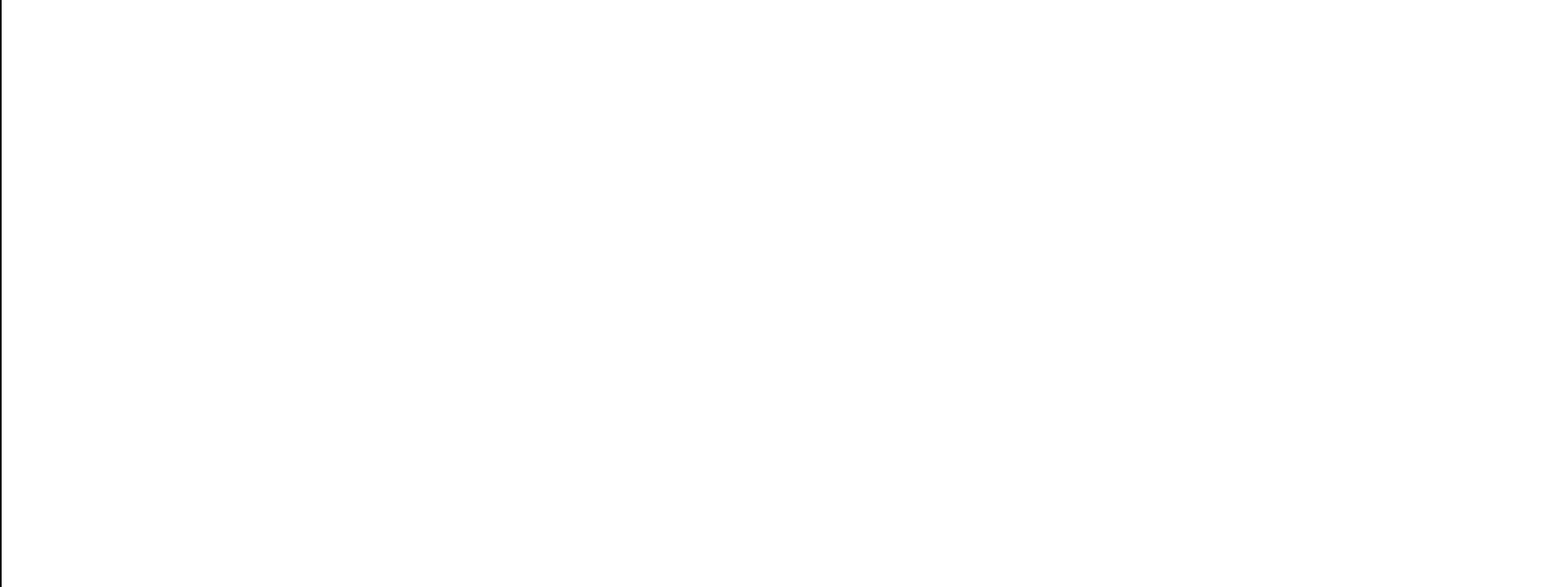
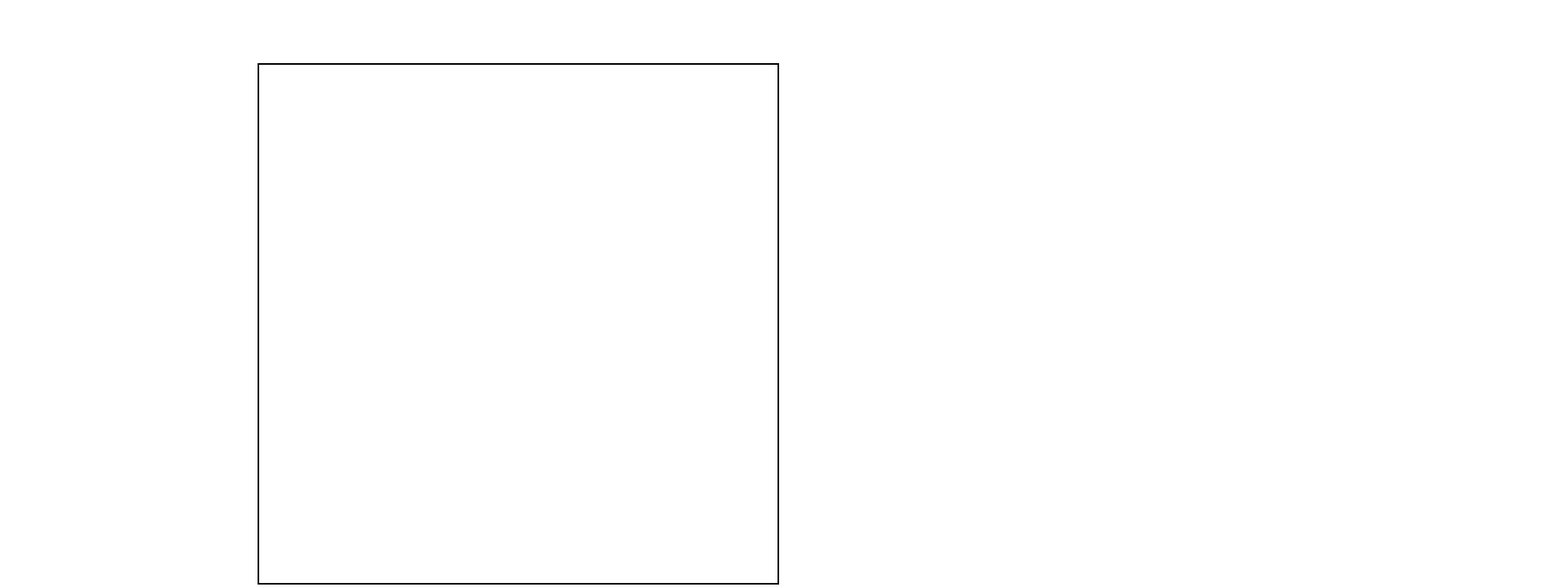
Before and after one commit to Phillip-Miret/ICS4U-ISP, a plain HTML site: page index.html in a window 1280 px wide. Shown: the top 725 px of the page at 81% size, 1920 px wide, since content can reach past the window. Drawn offline with Linux system fonts and the light colour scheme; animation ran at ten frames a second.

Commit message:
made an actual fluid sim, but it glitches out

```diff
--- /dev/null
+++ b/fluid.js
@@ -0,0 +1,227 @@
+const N = 64;
+const scale = 10;
+const iterations = 4;
+
+function IX (x, y){
+    return x + (y * N);
+}
+
+class fluid {
+
+    constructor( dt, diffusion, viscosity){
+        this.size = N
+        this.dt = dt;
+        this.diff = diffusion;
+        this.visc = viscosity;
+
+        this.s = new Array(N*N).fill(0);
+        this.density = new Array(N*N).fill(0);
+
+
+
+        this.Vx = new Array(N*N).fill(0);
+        this.Vy = new Array(N*N).fill(0);
+
+        this.Vx0 = new Array(N*N).fill(0);
+        this.Vy0 = new Array(N*N).fill(0);
+    }
+
+    addDensity(x, y, amount){
+        let index = IX(x,y);
+        console.log(index);
+
+        this.density[index] += amount;
+    }
+
+    addVelocity(x, y, amountX, amountY){
+        let index = IX(x,y);
+        this.Vx[index] += amountX;
+        this.Vy[index] += amountY;
+
+    }
+
+    displayDensity(){
+        for(let i = 0; i < N; i++){
+            for(let j = 0; j < N; j++){
+                let x = i*scale;
+                let y = j*scale;
+                let d = this.density[IX(i, j)];
+
+                ctx.beginPath();
+               ctx.globalAlpha = d;
+                ctx.rect(x, y, scale, scale);
+                ctx.fill();
+                ctx.closePath();
+            }
+        }
+    }
+
+    diffuse(b, xArr, x0Arr, diff, dt){
+        let a = dt * diff * (N - 2) * (N - 2);
+        this.lin_solve(b, xArr, x0Arr, a, 1 + 6 * a);
+
+    }
+    project(velocXArr, velocYArr, pArr, divArr){
+
+        for (let j = 1; j < N - 1; j++) {
+            for (let i = 1; i < N - 1; i++) {
+                divArr[IX(i, j)] = -0.5*( // there was an f here
+                         velocXArr[IX(i+1, j )]
+                        -velocXArr[IX(i-1, j )]
+                        +velocYArr[IX(i  , j+1)]
+                        -velocYArr[IX(i  , j-1 )]
+
+                    )/N;
+                pArr[IX(i, j)] = 0;
+            }
+        }
+
+    this.set_bnd(0, divArr);
+    this.set_bnd(0, pArr);
+    this.lin_solve(0, pArr, divArr, 1, 6);
+
+        for (let j = 1; j < N - 1; j++) {
+            for (let i = 1; i < N - 1; i++) {
+                velocXArr[IX(i, j)] -= 0.5 * (  pArr[IX(i+1, j)]
+                                                -pArr[IX(i-1, j)]) * N;
+                velocYArr[IX(i, j)] -= 0.5 * (  pArr[IX(i, j+1)]
+                                                -pArr[IX(i, j-1)]) * N;
+
+        }
+    }
+    this.set_bnd(1, velocXArr);
+    this.set_bnd(2, velocYArr);
+
+}
+advect(b, dArr, d0Arr,  velocXArr, velocYArr, dt)
+{
+    let i0, i1, j0, j1;
+
+    let dtx = dt * (N - 2);
+    let dty = dt * (N - 2);
+
+
+    let s0, s1, t0, t1;
+    let tmp1, tmp2, x, y;
+
+    let Nfloat = N;
+    let ifloat, jfloat;
+    let i, j;
+
+
+        for(j = 1, jfloat = 1; j < N - 1; j++, jfloat++) {
+            for(i = 1, ifloat = 1; i < N - 1; i++, ifloat++) {
+                tmp1 = dtx * velocXArr[IX(i, j)];
+                tmp2 = dty * velocYArr[IX(i, j)];
+
+                x    = ifloat - tmp1;
+                y    = jfloat - tmp2;
+
+
+                if(x < 0.5) x = 0.5;
+                if(x > Nfloat + 0.5) x = Nfloat + 0.5;
+                i0 = Math.floor(x);
+                i1 = i0 + 1.0;
+                if(y < 0.5) y = 0.5;
+                if(y > Nfloat + 0.5) y = Nfloat + 0.5;
+                j0 = Math.floor(y);
+                j1 = j0 + 1.0;
+
+                s1 = x - i0;
+                s0 = 1.0 - s1;
+                t1 = y - j0;
+                t0 = 1.0 - t1;
+
+
+                let i0i = i0;
+                let i1i = i1;
+                let j0i = j0;
+                let j1i = j1;
+
+
+                dArr[IX(i, j)] =
+
+                    s0 * ( t0 *  d0Arr[IX(i0i, j0i)] + t1 *  d0Arr[IX(i0i, j1i)]) +
+                   s1 * ( t0 *  d0Arr[IX(i1i, j0i)] +  t1 *  d0Arr[IX(i1i, j1i)]);
+            }
+        }
+
+        this.set_bnd(b, dArr);
+}
+
+lin_solve(b, x, x0, a, c){
+   let cRecip = 1.0 / c;
+    for (let k = 0; k < iterations; k++) {
+        for (let j = 1; j < N - 1; j++) {
+            for (let i = 1; i < N - 1; i++) {
+                x[IX(i, j)] =
+                    (x0[IX(i, j)]
+                        + a*(x[IX(i+1, j )]
+                                +x[IX(i-1, j)]
+                                +x[IX(i  , j+1)]
+                                +x[IX(i  , j-1)]
+
+                         )) * cRecip;
+                }
+            }
+
+            this.set_bnd(b, x);
+    }
+}
+
+
+set_bnd(b, xArr){
+
+        for(let i = 1; i < N - 1; i++) {
+            xArr[IX(i, 0 )] = b == 2 ? -xArr[IX(i, 1 )] : xArr[IX(i, 1 )];
+            xArr[IX(i, N-1)] = b == 2 ? -xArr[IX(i, N-2)] : xArr[IX(i, N-2)];
+        }
+
+
+        for(let j = 1; j < N - 1; j++) {
+            xArr[IX(0  , j)] = b == 1 ? -xArr[IX(1  , j)] : xArr[IX(1  , j)];
+            xArr[IX(N-1, j)] = b == 1 ? -xArr[IX(N-2, j)] : xArr[IX(N-2, j)];
+        }
+
+
+    xArr[IX(0, 0)]       = 0.5 * (xArr[IX(1, 0)]
+                                  + xArr[IX(0, 1)]);
+
+    xArr[IX(0, N-1)]     = 0.5 * (xArr[IX(1, N-1)]
+                                  + xArr[IX(0, N-2)]);
+
+    xArr[IX(N-1, 0)]     = 0.5 * (xArr[IX(N-2, 0)]
+                                  + xArr[IX(N-1, 1)]);
+
+    xArr[IX(N-1, N-1)]   = 0.5 * (xArr[IX(N-2, N-1)]
+                                  + xArr[IX(N-1, N-2)]);
+
+    }
+
+    step(){
+
+    let visc     = this.visc;
+    let diff     = this.diff;
+    let dt       = this.dt;
+    let Vx     = this.Vx; // everything after this is an array;
+    let Vy      = this.Vy;
+    let Vx0     = this.Vx0;
+    let Vy0     = this.Vy0;
+    let s       = this.s;
+    let density = this.density;
+
+    this.diffuse(1, Vx0, Vx, visc, dt);
+    this.diffuse(2, Vy0, Vy, visc, dt);
+
+   this.project(Vx0, Vy0, Vx, Vy);
+
+   this.advect(1, Vx, Vx0, Vx0, Vy0, dt);
+   this.advect(2, Vy, Vy0, Vx0, Vy0, dt);
+
+
+   this.project(Vx, Vy, Vx0, Vy0);
+
+   this.diffuse(0, s, density, diff, dt);
+   this.advect(0, density, s, Vx, Vy, dt);
+    }
+}
--- a/index.html
+++ b/index.html
@@ -20,6 +20,7 @@
 
         <script  src="PVector.js"></script>
         <script src="particle.js"></script>
+        <script src="fluid.js"></script>
         <script src="main.js"></script>
 
 
--- a/main.js
+++ b/main.js
@@ -2,81 +2,28 @@
 const canvas =document.getElementById("Canvas");
 const ctx = canvas.getContext("2d");
 
-canvas.width = 1920;
-canvas.height = 1200;
 
-let mouseDown = false;
+canvas.width = N*scale;
+canvas.height = N*scale;
 
-canvas.addEventListener("mousemove", (e) => {
-    if(mouseDown){
-        pArr.push(new particle(e.clientX - (window.innerWidth - canvas.width)/2 ,e.clientY - (window.innerHeight - canvas.height)/2, (Math.random() * 5 - 2.5), (Math.random() * 5- 2.5), 0, 0, 1));
-    }
-});
-
-canvas.addEventListener("mousedown",(e) => {
-     mouseDown = true;
-});
-canvas.addEventListener("mouseup",(e) => {
-    mouseDown = false
-});
+let mouseX;
+let mouseY;
 
 
-
-let radius = 5;
-
-let pArr = new Array(10);
-
-for(let i = 0; i < pArr.length; i++){
-    pArr[i] = new particle((Math.random()* (canvas.width - radius - 1)) + (radius+ 1), (Math.random()* (canvas.height - radius - 1)) + (radius+ 1), 0,0, 0,0,1);
-}
-
-
-let f1 = new PVector(0,0);
-let gravity = new PVector(0,0.5);
-
-
-let MuF = 0.4;
-
-
-
+let Fluid1 = new fluid(0.1, 0,0);
 
 setInterval(draw, 20);
-
-
-
-
-function drawAll(p){
-    for(let i = 0; i < pArr.length; i++){
-        if(pArr[i]===p)
-            continue;
-        else if(p.collision(pArr[i])){
-            console.log("hit");
-            p.collide(pArr[i]);
-        }
-    }
-
-    p.drawParticle();
-    p.applyForce(f1);
-    tempGrav = gravity.mult(p.mass)
-    p.applyForce(tempGrav);
-    p.applyFriction(MuF);
-
-   // gravity.rotate(0.0002)
-
-    // t++;
-    // if (t > 600){
-    //     gravity.rotate(90);
-    //     t = 0;
-    // }
-
-}
-
-
+canvas.addEventListener("mousemove", (e) => {
+    mouseX = e.clientX - (window.innerWidth - canvas.width)/2;
+    mouseY = e.clientY - (window.innerHeight - canvas.height)/2;
+    Fluid1.addDensity(Math.round(mouseX/scale) , Math.round(mouseY/scale), 0.8);
+    Fluid1.addVelocity(Math.round(mouseX/scale) , Math.round(mouseY/scale), (Math.random() * 5 - 2.5), (Math.random() * 5- 2.5) )
+    console.log(mouseX + " " + mouseY);
+})
 
 function draw(){
     ctx.clearRect(0, 0, canvas.width, canvas.height);
-    pArr.forEach(drawAll);
-
-    console.log(mouseDown);
+   Fluid1.step();
+    Fluid1.displayDensity();
 
 }
```
Also changed, not shown: particleFluidMain.js (added, +82 -0 lines).
